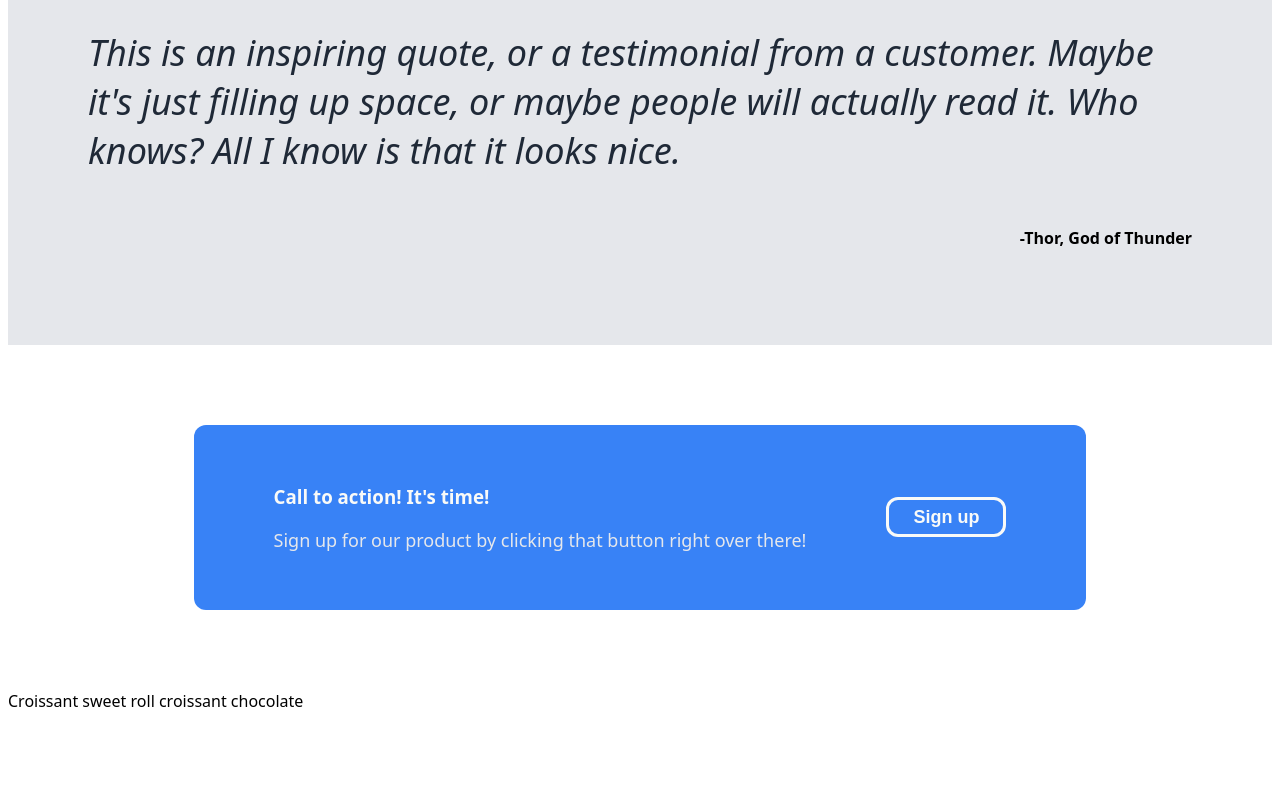
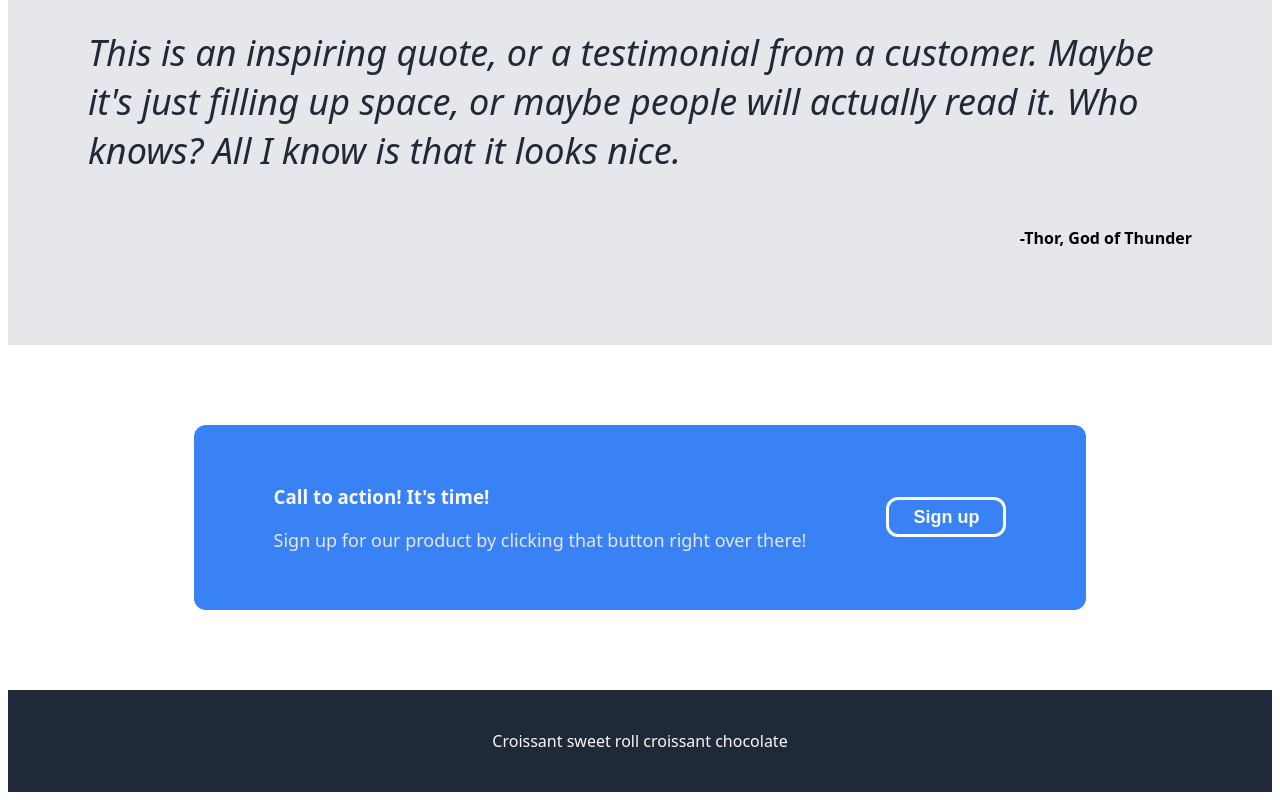
Before and after one commit to Quackzelot/odin-landing-page, a plain HTML site: page index.html in a window 1280 px wide. Shown: the part 1180-1980 px from the top of the page. Before the commit the page ends 1900 px from the top, so only its background shows below. Drawn offline with Linux system fonts and the light colour scheme.

Commit message:
Style footer

```diff
--- a/styles.css
+++ b/styles.css
@@ -42,6 +42,14 @@ button {
   width: 120px;
   height: 40px;
   font-weight: bold;
+}
+
+footer {
+  display: flex;
+  justify-content: center;
+  background-color: #1f2937;
+  color: #f9faf8;
+  padding: 40px 0;
 }
 
 .logo {
```
